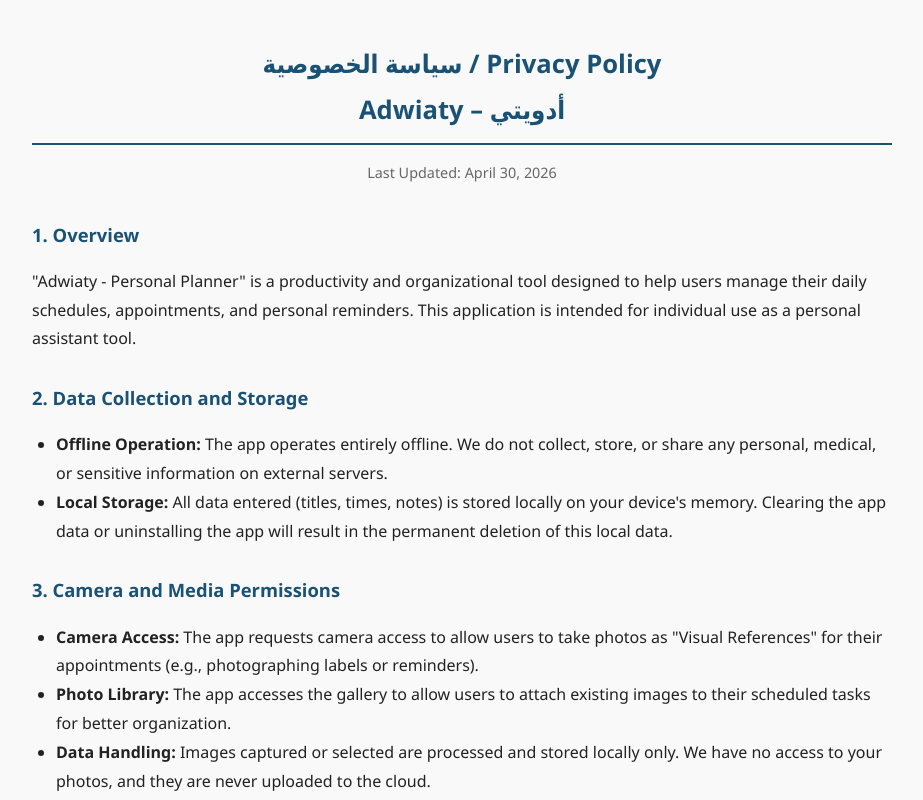
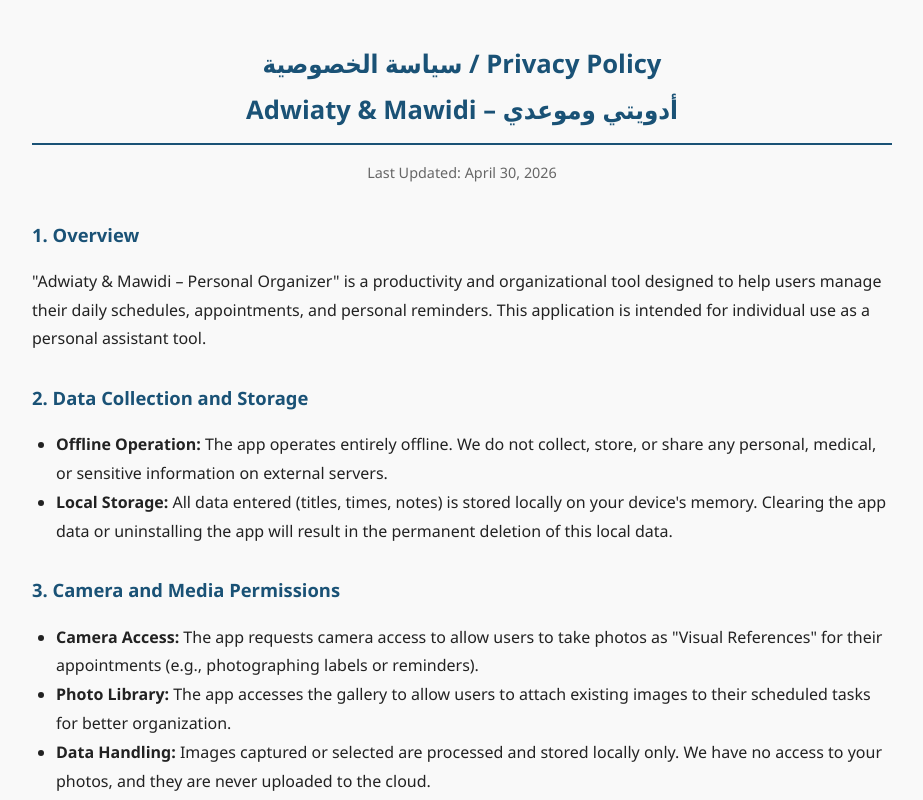
Before and after one commit to nasaa1nasaa-crypto/adwiaty-privacy, a plain HTML site: page index.html in a window 1280 px wide. Shown: the top 800 px of the page, without its empty margins (178-1101 px from the left). Drawn offline with Linux system fonts and the light colour scheme.

Commit message:
update app name to Adwiaty & Mawidi

```diff
--- a/index.html
+++ b/index.html
@@ -3,7 +3,7 @@
 <head>
   <meta charset="UTF-8" />
   <meta name="viewport" content="width=device-width, initial-scale=1.0" />
-  <title>Privacy Policy / سياسة الخصوصية – أدويتي</title>
+  <title>Privacy Policy / سياسة الخصوصية – أدويتي وموعدي</title>
   <style>
     body {
       font-family: 'Segoe UI', Tahoma, Arial, sans-serif;
@@ -56,13 +56,13 @@
 </head>
 <body>
 
-  <h1>Privacy Policy / سياسة الخصوصية<br>أدويتي – Adwiaty</h1>
+  <h1>Privacy Policy / سياسة الخصوصية<br>أدويتي وموعدي – Adwiaty & Mawidi</h1>
   <p class="last-updated-top">Last Updated: April 30, 2026</p>
 
   <!-- ===== English Version ===== -->
   <section class="en-section">
     <h2>1. Overview</h2>
-    <p>"Adwiaty - Personal Planner" is a productivity and organizational tool designed to help users manage their daily schedules, appointments, and personal reminders. This application is intended for individual use as a personal assistant tool.</p>
+    <p>"Adwiaty & Mawidi – Personal Organizer" is a productivity and organizational tool designed to help users manage their daily schedules, appointments, and personal reminders. This application is intended for individual use as a personal assistant tool.</p>
 
     <h2>2. Data Collection and Storage</h2>
     <ul>
@@ -94,7 +94,7 @@
   <!-- ===== النسخة العربية ===== -->
   <section>
     <h2>١. نظرة عامة</h2>
-    <p>يُعد تطبيق "أدويتي - منظم المواعيد الشخصي" أداة إنتاجية وتنظيمية تهدف إلى مساعدة المستخدمين على إدارة جداولهم الزمنية، مواعيدهم، وتنبيهاتهم الشخصية. هذا التطبيق مخصص للاستخدام الفردي كأداة مساعدة شخصية.</p>
+    <p>يُعد تطبيق "أدويتي وموعدي – منظمي الذكي" أداة إنتاجية وتنظيمية تهدف إلى مساعدة المستخدمين على إدارة جداولهم الزمنية، مواعيدهم، وتنبيهاتهم الشخصية. هذا التطبيق مخصص للاستخدام الفردي كأداة مساعدة شخصية.</p>
 
     <h2>٢. جمع البيانات وتخزينها</h2>
     <ul>
```
